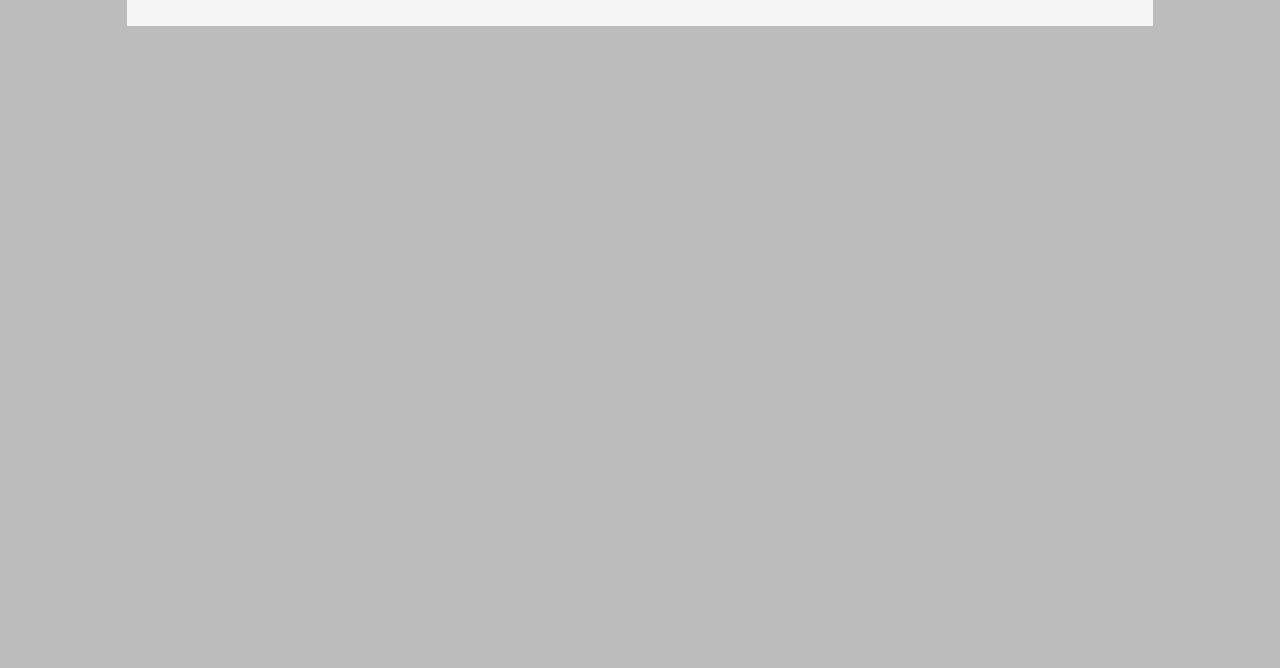
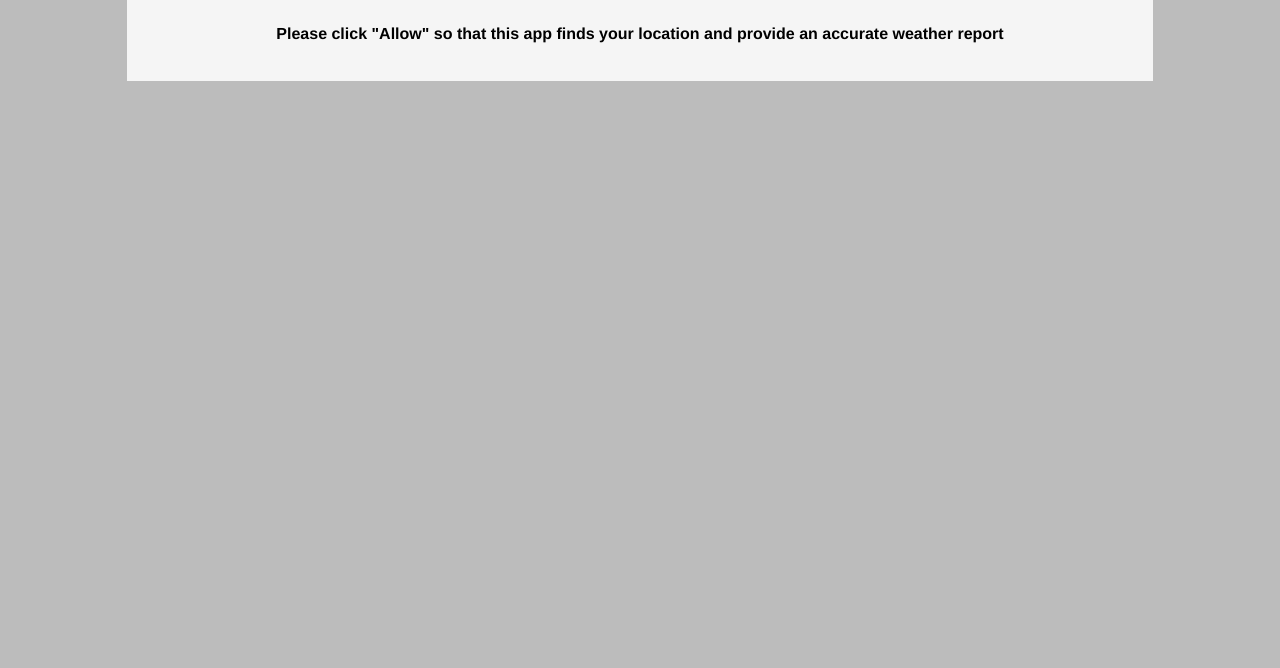
Before and after one commit to AbdulelahAdam/AboodWeatherApp, a plain HTML site: page index.html in a window 1280 px wide. Shown: the part 132-800 px from the top of the page. Drawn offline with Linux system fonts and the light colour scheme.

Commit message:
Fixed issues with style and added a new header in index and in app.js

```diff
--- a/app.js
+++ b/app.js
@@ -2,11 +2,14 @@ function getWeather() {
     let temperature = document.getElementById("temperature");
     let description = document.getElementById("description");
     let location = document.getElementById("location");
+    let locationService = document.getElementById("allow-location-service");
 
     let api = "https://api.openweathermap.org/data/2.5/weather";
     let apiKey = "f146799a557e8ab658304c1b30cc3cfd";
 
-    location.innerHTML = "Locating...";
+    location.innerHTML = "Locating...<br>";
+    locationService.innerHTML = "Please click \"Allow\" so that this app finds your location and provide an accurate weather report";
+
 
     navigator.geolocation.getCurrentPosition(success, error);
 
@@ -36,6 +39,7 @@ function getWeather() {
                 temperature.innerHTML = toCelcius + "° C";
                 location.innerHTML = data.name + "<br>";
                 description.innerHTML = data.weather[0].main;
+                locationService.innerHTML = null;
                 getDate();
             });
 
--- a/index.html
+++ b/index.html
@@ -16,6 +16,7 @@
         <h1 id="temperature"></h1>
         <h2 id="description"></h2>
         <p id="location"></p>
+        <h6 id="allow-location-service"></h6>
         <p id="date"></p>
         <p id="old_date"></p>
     </div>
--- a/style.css
+++ b/style.css
@@ -37,3 +37,8 @@ body {
     color: black;
     font-size: 1.25em;
 }
+
+#allow-location-service {
+    font-weight: bolder;
+    font-size: 1em;
+}
```
